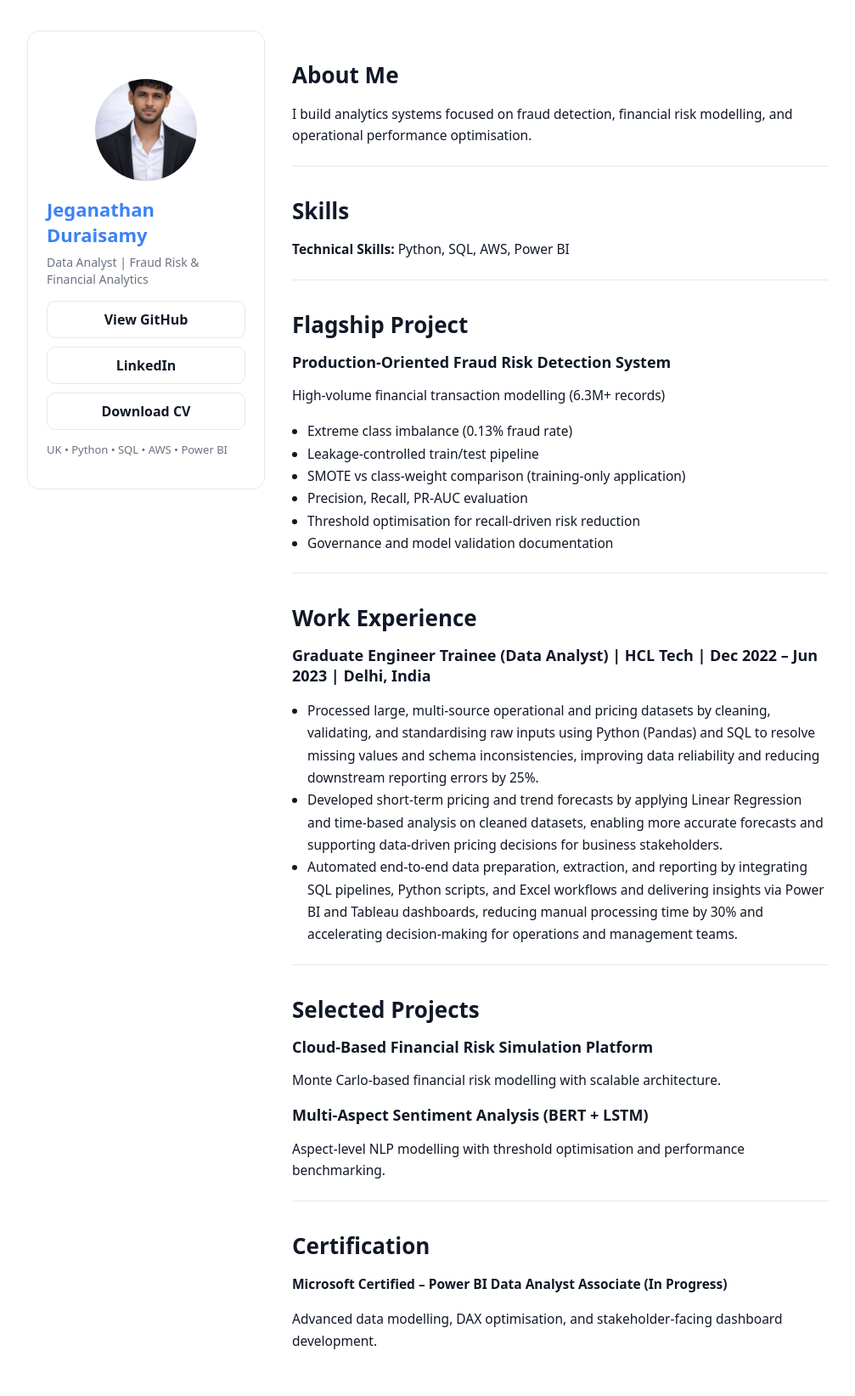
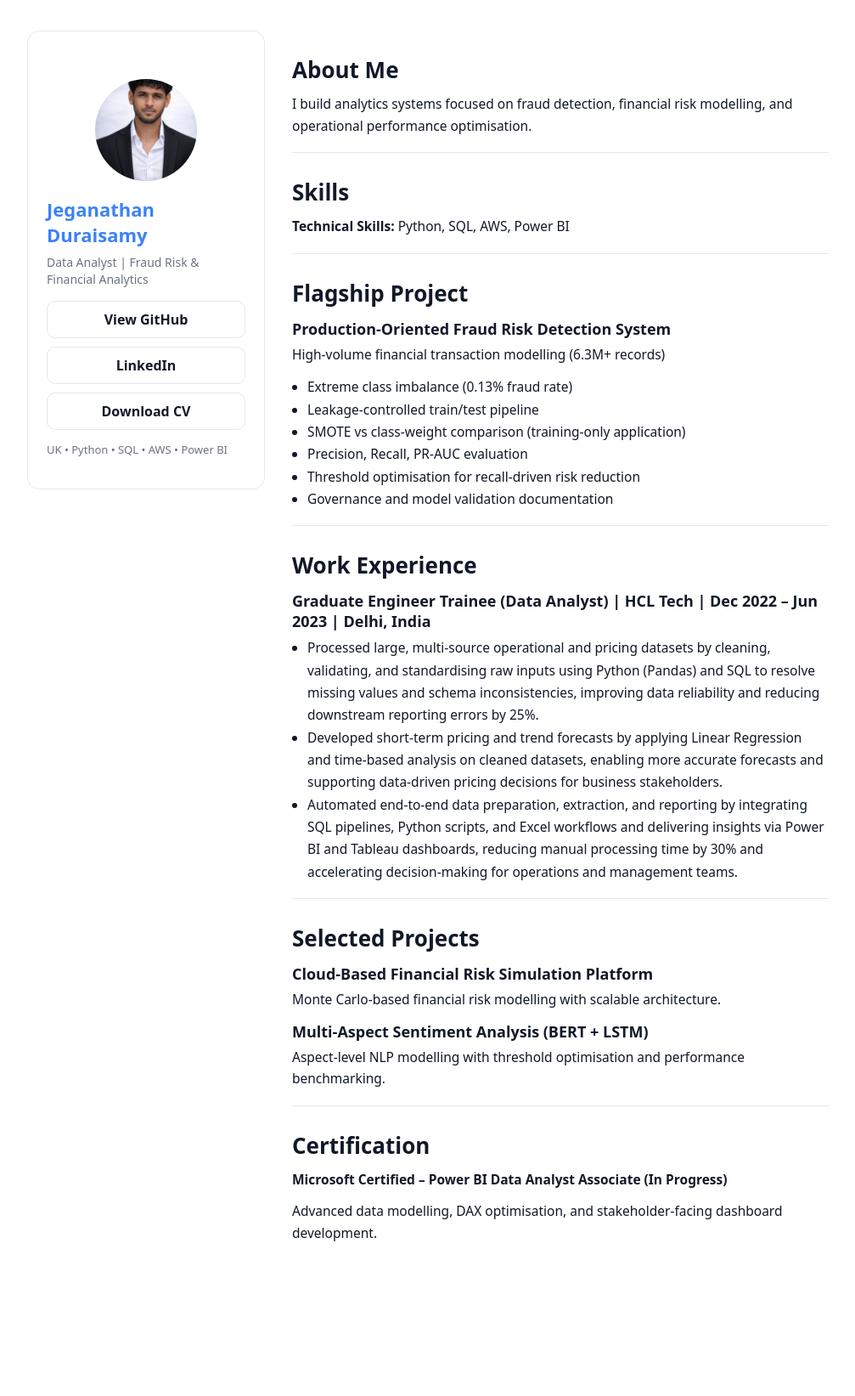
Before and after one commit to samplerittgithub/samplerittgithub.github.io, a Jekyll site: the page built from index.md, in a window 1280 px wide. Shown: the whole page at 85% size, without its empty margins (136-1143 px from the left). Built offline with Jekyll 4.4.1, drawn with Linux system fonts in a browser that asks for light colours; after the commit the page ends 1512 px from its top, so only the background shows below that.

Commit message:
Update style.css

```diff
--- a/assets/style.css
+++ b/assets/style.css
@@ -1,5 +1,5 @@
 :root{
-  --accent:#3b82f6;      /* light blue for your NAME only */
+  --accent:#3b82f6;      /* light blue used ONLY for your name (left) */
   --text:#111827;        /* professional black */
   --muted:#6b7280;
   --line:#e5e7eb;
@@ -45,7 +45,7 @@ body{
   margin:0;
   font-size: 22px;
   font-weight: 800;
-  color: var(--accent); /* only name gets light blue */
+  color: var(--accent); /* only name is light blue */
 }
 
 .tagline{
@@ -85,24 +85,23 @@ body{
   margin-top: 10px;
 }
 
-/* RIGHT SIDE TYPOGRAPHY */
+/* RIGHT SIDE (clean CV-style) */
 .right{
   font-size: 15.5px;
 }
 
-.right h2, .right h3{
-  color: var(--text);   /* headings black */
+.right h2{
+  color: var(--text);
   font-weight: 800;
-}
-
-.right h2{
-  margin-top: 34px;
+  margin-top: 28px;
   margin-bottom: 10px;
   font-size: 26px;
 }
 
 .right h3{
-  margin-top: 14px;
+  color: var(--text);
+  font-weight: 800;
+  margin-top: 12px;
   margin-bottom: 6px;
   font-size: 18px;
 }
@@ -110,17 +109,48 @@ body{
 .right p{
   line-height: 1.65;
   max-width: 78ch;
+  margin: 0 0 12px 0;
 }
 
 .right ul{
   padding-left: 18px;
   line-height: 1.7;
+  margin-top: 6px;
 }
 
 .sep{
   border:0;
   border-top:1px solid var(--line);
-  margin: 22px 0;
+  margin: 18px 0;
+}
+
+/* Project items (minimal) */
+.project{
+  margin: 14px 0 18px 0;
+}
+
+.project-title{
+  font-weight: 800;
+  margin: 0 0 4px 0;
+  color: var(--text);
+}
+
+.project-desc{
+  margin: 0;
+  color: var(--text);
+}
+
+.repo-link{
+  display: inline-block;
+  margin-top: 6px;
+  font-size: 13px;
+  color: var(--muted);
+  text-decoration: none;
+}
+
+.repo-link:hover{
+  color: var(--text);
+  text-decoration: underline;
 }
 
 @media (max-width: 860px){
```
